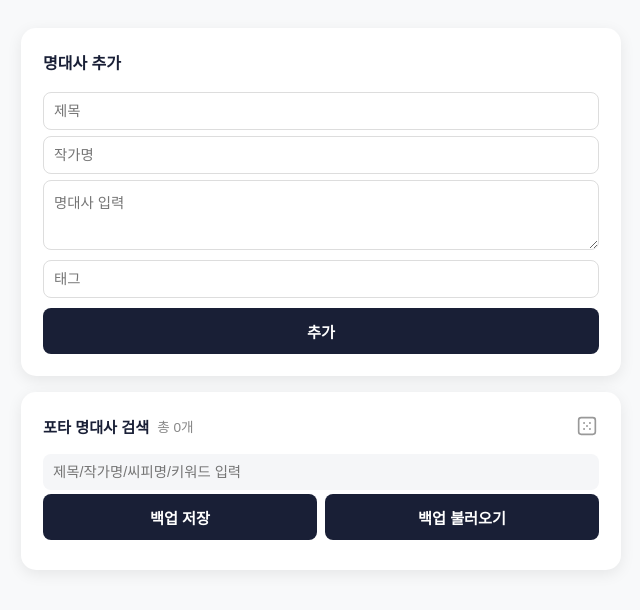
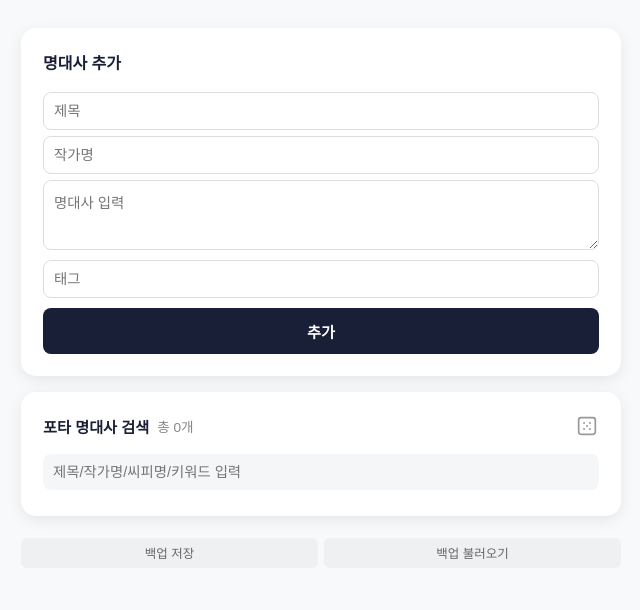
Before and after one commit to yoonj1015t/Postype-records, a website: page index.html in a window 1280 px wide. Shown: the whole page, without its empty margins (319-959 px from the left). Drawn offline with Linux system fonts and the light colour scheme.

Commit message:
Update index.html

```diff
--- a/index.html
+++ b/index.html
@@ -93,14 +93,13 @@
             </button>
         </div>
         <input type="text" id="search" class="search-bar" placeholder="제목/작가명/씨피명/키워드 입력" onkeyup="displayQuotes()">
-       <div style="display:flex;gap:8px;margin-bottom:8px;">
-  <button class="add-btn" style="margin:0;flex:1" onclick="exportData()">백업 저장</button>
-  <button class="add-btn" style="margin:0;flex:1" onclick="document.getElementById('importFile').click()">백업 불러오기</button>
-  <input type="file" id="importFile" accept=".json" style="display:none" onchange="importData(event)">
-</div>
+
         <div id="quoteList"></div>
     </div>
-
+<div style="display:flex;gap:6px;margin:6px 0 4px;">
+  <button style="flex:1;padding:6px;background:#eef0f2;color:#666;border:none;border-radius:6px;font-size:0.78rem;cursor:pointer;" onclick="exportData()">백업 저장</button>
+  <button style="flex:1;padding:6px;background:#eef0f2;color:#666;border:none;border-radius:6px;font-size:0.78rem;cursor:pointer;" onclick="document.getElementById('importFile').click()">백업 불러오기</button>
+  <input type="file" id="importFile" accept=".json" style="display:none" onchange="importData(event)">
 </div>
 
 <!-- Random Modal -->
```
